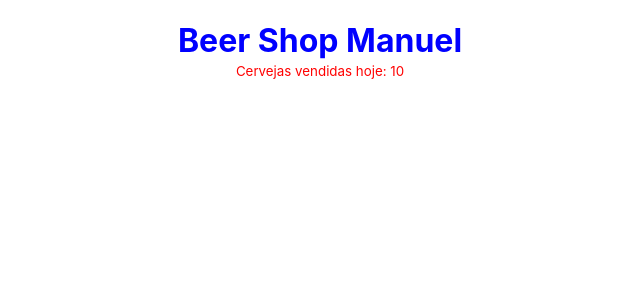
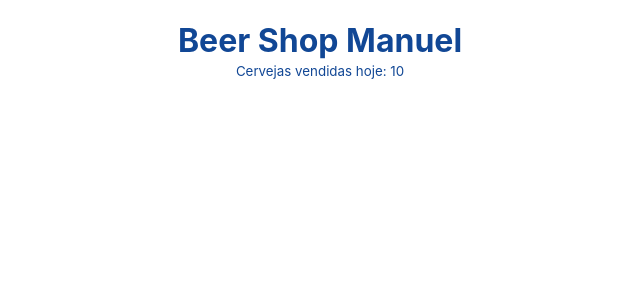
Before and after one commit to ktabriga/beer-shop, a React (Create React App) app: page / in a window 1280 px wide. Shown: the top 300 px of the page, without its empty margins (320-960 px from the left). Built offline with nearby package versions, Linux system fonts and the light colour scheme.

Commit message:
Cria pasta components Separa component title

```diff
--- a/src/App.css
+++ b/src/App.css
@@ -1,12 +1,3 @@
 .App {
   text-align: center;
 }
-
-.Title h1{
-  color: blue;
-  margin-bottom: 0;
-}
-
-.Title small {
-  color: red
-}
--- a/src/App.js
+++ b/src/App.js
@@ -1,22 +1,6 @@
 import React from 'react';
-import PropTypes from 'prop-types'
 import './App.css';
-
-function Title(props) {
-  const {title, soldCount} = props
-
-  return (
-    <div className='Title'>
-      <h1>{title}</h1>
-      <small>Cervejas vendidas hoje: {soldCount}</small>
-    </div>
-  )
-}
-
-Title.propTypes = {
-  title: PropTypes.string,
-  soldCount: PropTypes.number
-}
+import Title from './Components/Title'
 
 function App() {
   return (
--- /dev/null
+++ b/src/Components/Title.css
@@ -0,0 +1,8 @@
+.Title h1{
+  color: #114795;
+  margin-bottom: 0;
+}
+
+.Title small {
+  color: #114795;
+}
--- /dev/null
+++ b/src/Components/Title.js
@@ -0,0 +1,19 @@
+import React from 'react';
+import PropTypes from 'prop-types'
+import './Title.css';
+
+function Title({title, soldCount}) {
+  return (
+    <div className='Title'>
+      <h1>{title}</h1>
+      <small>Cervejas vendidas hoje: {soldCount}</small>
+    </div>
+  )
+}
+
+Title.propTypes = {
+  title: PropTypes.string,
+  soldCount: PropTypes.number
+}
+
+export default Title
```
